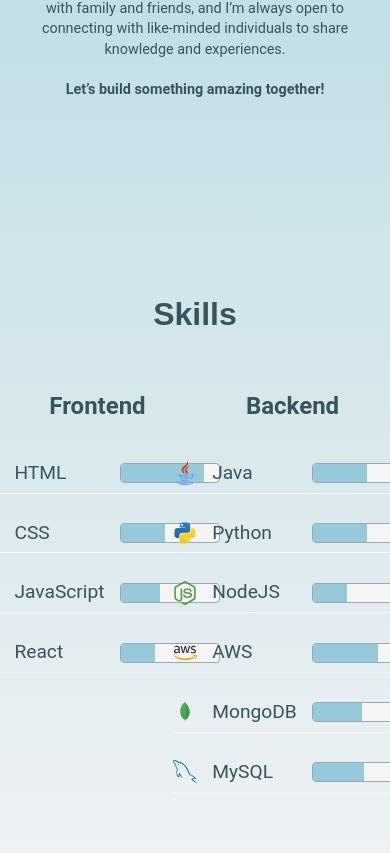
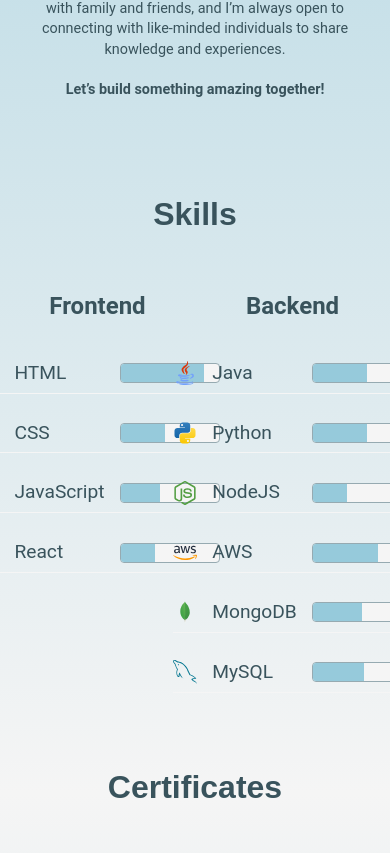
Before and after one commit to Thiagoocosta86/my-portfolio, a React (Create React App) app: page / in a window 390 px wide. Shown: the part 871-1724 px from the top of the page. Built offline with nearby package versions, Linux system fonts and the light colour scheme.

Commit message:
1- changed the spacing (padding) to 50px between sections.

```diff
--- a/src/styles/medias.css
+++ b/src/styles/medias.css
@@ -97,4 +97,8 @@
     line-height: 1.4; /* Adjust line spacing */
 
   }
+
+  .skills, .certificates-container, .projects, .contact{
+    padding-top: 50px;
   }
+  }
```
